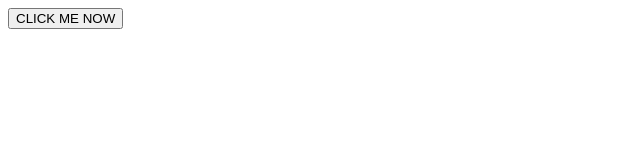
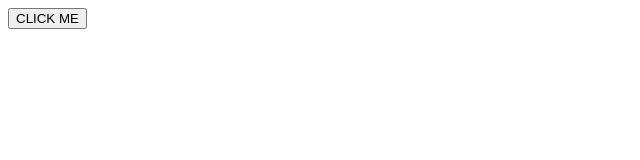
Before and after one commit to indianapinsard/indiAppFront, a React app: page / in a window 1280 px wide. Shown: the top 160 px of the page, without its empty margins (0-640 px from the left). Built offline with nearby package versions, Linux system fonts and the light colour scheme; the HTML template or start-up script is replaced by a standard one.

Commit message:
cache npm in travis

```diff
--- a/src/App.jsx
+++ b/src/App.jsx
@@ -5,7 +5,7 @@ import React, { useState } from 'react';
  * @return {HTMLButtonElement} The html code for the button.
  */
 function App() {
-  const [state, setState] = useState('CLICK ME NOW');
+  const [state, setState] = useState('CLICK ME');
   return <button type="button" onClick={() => setState('CLICKED')}>{state}</button>;
 }
 
```
Also changed, not shown: 1 other file (tests, documents, lock files or other folders).
